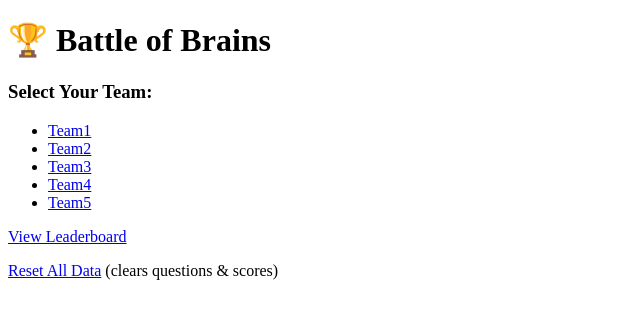
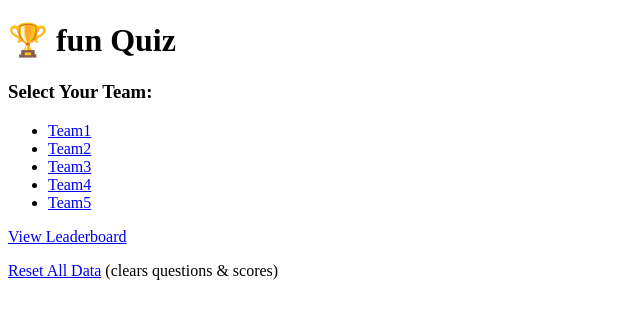
Before and after one commit to rishi63033/flask-quiz-app, a Flask app: page / in a window 1280 px wide. Shown: the top 319 px of the page, without its empty margins (0-640 px from the left). Run offline with Flask 2, Linux system fonts and the light colour scheme.

Commit message:
Update index.html

```diff
--- a/templates/index.html
+++ b/templates/index.html
@@ -5,7 +5,7 @@
     <title>Battle of Brains</title>
 </head>
 <body>
-    <h1>🏆 Battle of Brains</h1>
+    <h1>🏆 fun Quiz</h1>
 
     <h3>Select Your Team:</h3>
     <ul>
```
